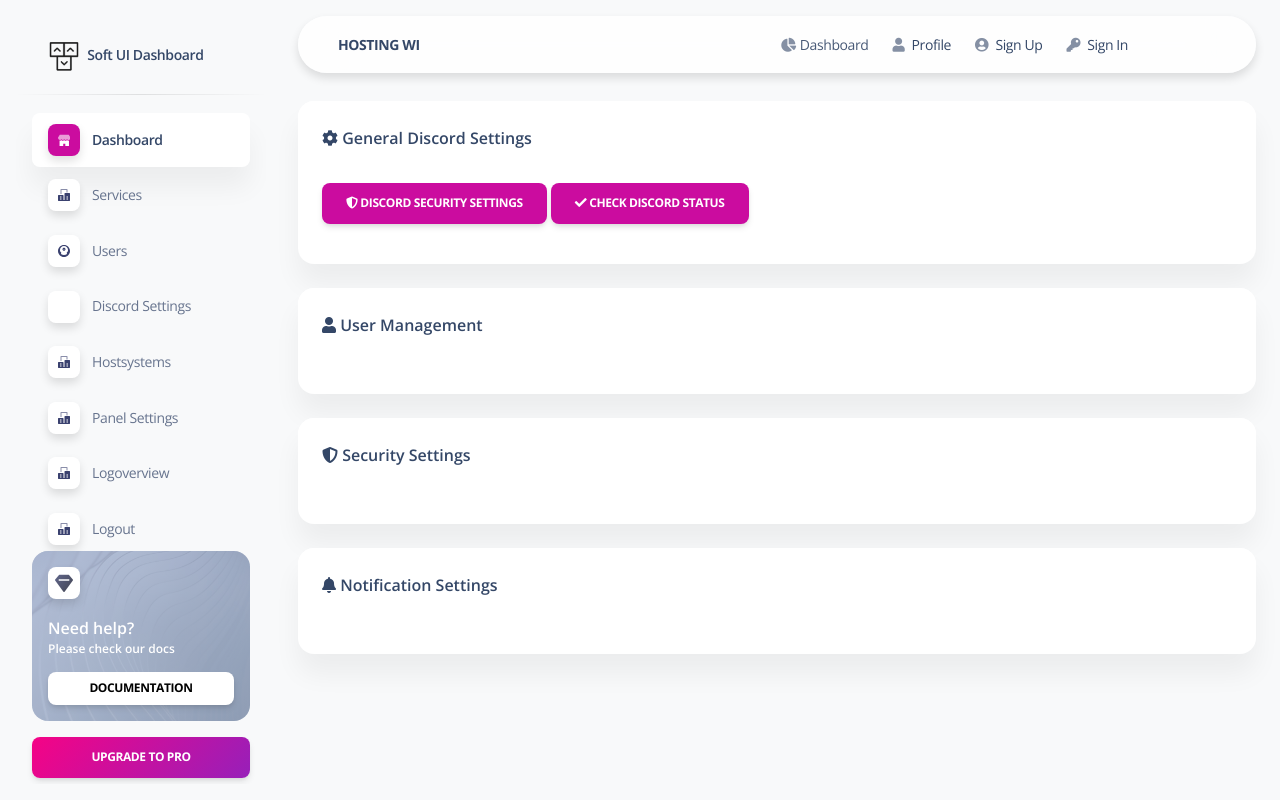
After one commit to NequZ/Hosting-Interface, a PHP site: page /views/discord_settings.php in a window 1280 px wide. The commit adds this page. Run offline with PHP 8.4, Linux system fonts and the light colour scheme; the visitor is signed in with stand-in values (Sample User, id 1); data that the repository does not hold is empty.

Commit message:
Started some Discord Settings, added config entries for discord module, added first controller for Discord Bot

```diff
--- a/config.php
+++ b/config.php
@@ -1,5 +1,4 @@
 <?php
-// config/config.php
 
 return [
     'requiredphpversion' => '7.4', // Required PHP Version its just for the Systemcheck and what PHP Version you want to set as required.
@@ -8,5 +7,11 @@ return [
     'db_name' => 'nw_maindb',
     'db_user' => 'nw_user',
     'db_pass' => 'Michelle0105*',
+
+    // The following settings are for the Discord Module
+    'discord' => [
+        'enabled' => true, // Change this to false to disable the Discord Module
+        ]
 ];
+
 ?>
--- a/include/sidebar.php
+++ b/include/sidebar.php
@@ -1,3 +1,7 @@
+<?php
+$config = include('../config.php');
+?>
+
 <aside class="sidenav navbar navbar-vertical navbar-expand-xs border-0 border-radius-xl my-3 fixed-start ms-3 " id="sidenav-main">
     <div class="sidenav-header">
         <i class="fas fa-times p-3 cursor-pointer text-secondary opacity-5 position-absolute end-0 top-0 d-none d-xl-none" aria-hidden="true" id="iconSidenav"></i>
@@ -10,7 +14,7 @@
     <div class="collapse navbar-collapse  w-auto " id="sidenav-collapse-main">
         <ul class="navbar-nav">
             <li class="nav-item">
-                <a class="nav-link  active" href="dashboard.php">
+                <a class="nav-link active" href="dashboard.php">
                     <div class="icon icon-shape icon-sm shadow border-radius-md bg-white text-center me-2 d-flex align-items-center justify-content-center">
                         <svg width="12px" height="12px" viewBox="0 0 45 40" version="1.1" xmlns="http://www.w3.org/2000/svg" xmlns:xlink="http://www.w3.org/1999/xlink">
                             <title>shop </title>
@@ -39,7 +43,7 @@
                                     <g transform="translate(1716.000000, 291.000000)">
                                         <g id="office" transform="translate(153.000000, 2.000000)">
                                             <path class="color-background opacity-6" d="M12.25,17.5 L8.75,17.5 L8.75,1.75 C8.75,0.78225 9.53225,0 10.5,0 L31.5,0 C32.46775,0 33.25,0.78225 33.25,1.75 L33.25,12.25 L29.75,12.25 L29.75,3.5 L12.25,3.5 L12.25,17.5 Z"></path>
-                                            <path class="color-background" d="M40.25,14 L24.5,14 C23.53225,14 22.75,14.78225 22.75,15.75 L22.75,38.5 L19.25,38.5 L19.25,22.75 C19.25,21.78225 18.46775,21 17.5,21 L1.75,21 C0.78225,21 0,21.78225 0,22.75 L0,40.25 C0,41.21775 0.78225,42 1.75,42 L40.25,42 C41.21775,42 42,41.21775 42,40.25 L42,15.75 C42,14.78225 41.21775,14 40.25,14 Z M12.25,36.75 L7,36.75 L7,33.25 L12.25,33.25 L12.25,36.75 Z M12.25,29.75 L7,29.75 L7,26.25 L12.25,26.25 L12.25,29.75 Z M35,36.75 L29.75,36.75 L29.75,33.25 L35,33.25 L35,36.75 Z M35,29.75 L29.75,29.75 L29.75,26.25 L35,26.25 L35,29.75 Z M35,22.75 L29.75,22.75 L29.75,19.25 L35,19.25 L35,22.75 Z"></path>
+                                            <path class="color-background" d="M40.25,14 L24.5,14 C23.53225,14 22.75,14.78225 22.75,15.75 L22.75,38.5 L19.25,38.5 L19.25,22.75 C19.25,21.78225 18.46775,21 17.5,21 L1.75,21 C0.78225,21 0,21.78225 0,22.75 L0,40.25 C0,41.21775 0.78225,42 1.75,42 L40.25,42 C41.21775,42 42,41.21775 42,40.25 L42,15.75 C42,14.78225 41.21775,14 40.25,14 Z M12.25,36.75 L7,36.75 L7,33.25 L12.25,33.25 L12.25,36.75 Z M12.25,29.75 L7,29.75 L7,26.25 L12.25,26.25 L12.25,29.75 Z M35,36.75 L29.75,36.75 L29.75,33.25 L35,33.25 L35,36.75 Z M35,29.75 L29.75,29.75 L29.75,26.25 L35,26.25 L35,29.75 Z"></path>
                                         </g>
                                     </g>
                                 </g>
@@ -69,6 +73,17 @@
                 </a>
             </li>
 
+            <?php if ($config['discord']['enabled']): ?>
+                <li class="nav-item">
+                    <a class="nav-link" href="discord_settings.php">
+                        <div class="icon icon-shape icon-sm shadow border-radius-md bg-white text-center me-2 d-flex align-items-center justify-content-center">
+                            <i class="fab fa-discord"></i>
+                        </div>
+                        <span class="nav-link-text ms-1">Discord Settings</span>
+                    </a>
+                </li>
+            <?php endif; ?>
+
             <li class="nav-item">
                 <a class="nav-link" href="servermanagement.php">
                     <div class="icon icon-shape icon-sm shadow border-radius-md bg-white text-center me-2 d-flex align-items-center justify-content-center">
@@ -79,7 +94,7 @@
                                     <g transform="translate(1716.000000, 291.000000)">
                                         <g id="office" transform="translate(153.000000, 2.000000)">
                                             <path class="color-background opacity-6" d="M12.25,17.5 L8.75,17.5 L8.75,1.75 C8.75,0.78225 9.53225,0 10.5,0 L31.5,0 C32.46775,0 33.25,0.78225 33.25,1.75 L33.25,12.25 L29.75,12.25 L29.75,3.5 L12.25,3.5 L12.25,17.5 Z"></path>
-                                            <path class="color-background" d="M40.25,14 L24.5,14 C23.53225,14 22.75,14.78225 22.75,15.75 L22.75,38.5 L19.25,38.5 L19.25,22.75 C19.25,21.78225 18.46775,21 17.5,21 L1.75,21 C0.78225,21 0,21.78225 0,22.75 L0,40.25 C0,41.21775 0.78225,42 1.75,42 L40.25,42 C41.21775,42 42,41.21775 42,40.25 L42,15.75 C42,14.78225 41.21775,14 40.25,14 Z M12.25,36.75 L7,36.75 L7,33.25 L12.25,33.25 L12.25,36.75 Z M12.25,29.75 L7,29.75 L7,26.25 L12.25,26.25 L12.25,29.75 Z M35,36.75 L29.75,36.75 L29.75,33.25 L35,33.25 L35,36.75 Z M35,29.75 L29.75,29.75 L29.75,26.25 L35,26.25 L35,29.75 Z M35,22.75 L29.75,22.75 L29.75,19.25 L35,19.25 L35,22.75 Z"></path>
+                                            <path class="color-background" d="M40.25,14 L24.5,14 C23.53225,14 22.75,14.78225 22.75,15.75 L22.75,38.5 L19.25,38.5 L19.25,22.75 C19.25,21.78225 18.46775,21 17.5,21 L1.75,21 C0.78225,21 0,21.78225 0,22.75 L0,40.25 C0,41.21775 0.78225,42 1.75,42 L40.25,42 C41.21775,42 42,41.21775 42,40.25 L42,15.75 C42,14.78225 41.21775,14 40.25,14 Z M12.25,36.75 L7,36.75 L7,33.25 L12.25,33.25 L12.25,36.75 Z M12.25,29.75 L7,29.75 L7,26.25 L12.25,26.25 L12.25,29.75 Z M35,36.75 L29.75,36.75 L29.75,33.25 L35,33.25 L35,36.75 Z M35,29.75 L29.75,29.75 L29.75,26.25 L35,26.25 L35,29.75 Z"></path>
                                         </g>
                                     </g>
                                 </g>
@@ -99,7 +114,7 @@
                                     <g transform="translate(1716.000000, 291.000000)">
                                         <g id="office" transform="translate(153.000000, 2.000000)">
                                             <path class="color-background opacity-6" d="M12.25,17.5 L8.75,17.5 L8.75,1.75 C8.75,0.78225 9.53225,0 10.5,0 L31.5,0 C32.46775,0 33.25,0.78225 33.25,1.75 L33.25,12.25 L29.75,12.25 L29.75,3.5 L12.25,3.5 L12.25,17.5 Z"></path>
-                                            <path class="color-background" d="M40.25,14 L24.5,14 C23.53225,14 22.75,14.78225 22.75,15.75 L22.75,38.5 L19.25,38.5 L19.25,22.75 C19.25,21.78225 18.46775,21 17.5,21 L1.75,21 C0.78225,21 0,21.78225 0,22.75 L0,40.25 C0,41.21775 0.78225,42 1.75,42 L40.25,42 C41.21775,42 42,41.21775 42,40.25 L42,15.75 C42,14.78225 41.21775,14 40.25,14 Z M12.25,36.75 L7,36.75 L7,33.25 L12.25,33.25 L12.25,36.75 Z M12.25,29.75 L7,29.75 L7,26.25 L12.25,26.25 L12.25,29.75 Z M35,36.75 L29.75,36.75 L29.75,33.25 L35,33.25 L35,36.75 Z M35,29.75 L29.75,29.75 L29.75,26.25 L35,26.25 L35,29.75 Z M35,22.75 L29.75,22.75 L29.75,19.25 L35,19.25 L35,22.75 Z"></path>
+                                            <path class="color-background" d="M40.25,14 L24.5,14 C23.53225,14 22.75,14.78225 22.75,15.75 L22.75,38.5 L19.25,38.5 L19.25,22.75 C19.25,21.78225 18.46775,21 17.5,21 L1.75,21 C0.78225,21 0,21.78225 0,22.75 L0,40.25 C0,41.21775 0.78225,42 1.75,42 L40.25,42 C41.21775,42 42,41.21775 42,40.25 L42,15.75 C42,14.78225 41.21775,14 40.25,14 Z M12.25,36.75 L7,36.75 L7,33.25 L12.25,33.25 L12.25,36.75 Z M12.25,29.75 L7,29.75 L7,26.25 L12.25,26.25 L12.25,29.75 Z M35,36.75 L29.75,36.75 L29.75,33.25 L35,33.25 L35,36.75 Z M35,29.75 L29.75,29.75 L29.75,26.25 L35,26.25 L35,29.75 Z"></path>
                                         </g>
                                     </g>
                                 </g>
@@ -119,7 +134,7 @@
                                     <g transform="translate(1716.000000, 291.000000)">
                                         <g id="office" transform="translate(153.000000, 2.000000)">
                                             <path class="color-background opacity-6" d="M12.25,17.5 L8.75,17.5 L8.75,1.75 C8.75,0.78225 9.53225,0 10.5,0 L31.5,0 C32.46775,0 33.25,0.78225 33.25,1.75 L33.25,12.25 L29.75,12.25 L29.75,3.5 L12.25,3.5 L12.25,17.5 Z"></path>
-                                            <path class="color-background" d="M40.25,14 L24.5,14 C23.53225,14 22.75,14.78225 22.75,15.75 L22.75,38.5 L19.25,38.5 L19.25,22.75 C19.25,21.78225 18.46775,21 17.5,21 L1.75,21 C0.78225,21 0,21.78225 0,22.75 L0,40.25 C0,41.21775 0.78225,42 1.75,42 L40.25,42 C41.21775,42 42,41.21775 42,40.25 L42,15.75 C42,14.78225 41.21775,14 40.25,14 Z M12.25,36.75 L7,36.75 L7,33.25 L12.25,33.25 L12.25,36.75 Z M12.25,29.75 L7,29.75 L7,26.25 L12.25,26.25 L12.25,29.75 Z M35,36.75 L29.75,36.75 L29.75,33.25 L35,33.25 L35,36.75 Z M35,29.75 L29.75,29.75 L29.75,26.25 L35,26.25 L35,29.75 Z M35,22.75 L29.75,22.75 L29.75,19.25 L35,19.25 L35,22.75 Z"></path>
+                                            <path class="color-background" d="M40.25,14 L24.5,14 C23.53225,14 22.75,14.78225 22.75,15.75 L22.75,38.5 L19.25,38.5 L19.25,22.75 C19.25,21.78225 18.46775,21 17.5,21 L1.75,21 C0.78225,21 0,21.78225 0,22.75 L0,40.25 C0,41.21775 0.78225,42 1.75,42 L40.25,42 C41.21775,42 42,41.21775 42,40.25 L42,15.75 C42,14.78225 41.21775,14 40.25,14 Z M12.25,36.75 L7,36.75 L7,33.25 L12.25,33.25 L12.25,36.75 Z M12.25,29.75 L7,29.75 L7,26.25 L12.25,26.25 L12.25,29.75 Z M35,36.75 L29.75,36.75 L29.75,33.25 L35,33.25 L35,36.75 Z M35,29.75 L29.75,29.75 L29.75,26.25 L35,26.25 L35,29.75 Z"></path>
                                         </g>
                                     </g>
                                 </g>
@@ -132,14 +147,14 @@
             <li class="nav-item">
                 <a class="nav-link" href="logout.php">
                     <div class="icon icon-shape icon-sm shadow border-radius-md bg-white text-center me-2 d-flex align-items-center justify-content-center">
-                        <svg width="12px" height="12px" viewBox="0 0 42 42" version="1.1" xmlns="http://www.w3.org/2000/svg" xmlns:xlink="http://www.w3.org/1999/xlink">
+                        <svg width="12px" height="12px" viewBox="0 0 42 42" version="1.1" xmlns="http://www.w3.org/1999/xlink">
                             <title>Settings</title>
                             <g stroke="none" stroke-width="1" fill="none" fill-rule="evenodd">
                                 <g transform="translate(-1869.000000, -293.000000)" fill="#FFFFFF" fill-rule="nonzero">
                                     <g transform="translate(1716.000000, 291.000000)">
                                         <g id="office" transform="translate(153.000000, 2.000000)">
                                             <path class="color-background opacity-6" d="M12.25,17.5 L8.75,17.5 L8.75,1.75 C8.75,0.78225 9.53225,0 10.5,0 L31.5,0 C32.46775,0 33.25,0.78225 33.25,1.75 L33.25,12.25 L29.75,12.25 L29.75,3.5 L12.25,3.5 L12.25,17.5 Z"></path>
-                                            <path class="color-background" d="M40.25,14 L24.5,14 C23.53225,14 22.75,14.78225 22.75,15.75 L22.75,38.5 L19.25,38.5 L19.25,22.75 C19.25,21.78225 18.46775,21 17.5,21 L1.75,21 C0.78225,21 0,21.78225 0,22.75 L0,40.25 C0,41.21775 0.78225,42 1.75,42 L40.25,42 C41.21775,42 42,41.21775 42,40.25 L42,15.75 C42,14.78225 41.21775,14 40.25,14 Z M12.25,36.75 L7,36.75 L7,33.25 L12.25,33.25 L12.25,36.75 Z M12.25,29.75 L7,29.75 L7,26.25 L12.25,26.25 L12.25,29.75 Z M35,36.75 L29.75,36.75 L29.75,33.25 L35,33.25 L35,36.75 Z M35,29.75 L29.75,29.75 L29.75,26.25 L35,26.25 L35,29.75 Z M35,22.75 L29.75,22.75 L29.75,19.25 L35,19.25 L35,22.75 Z"></path>
+                                            <path class="color-background" d="M40.25,14 L24.5,14 C23.53225,14 22.75,14.78225 22.75,15.75 L22.75,38.5 L19.25,38.5 L19.25,22.75 C19.25,21.78225 18.46775,21 17.5,21 L1.75,21 C0.78225,21 0,21.78225 0,22.75 L0,40.25 C0,41.21775 0.78225,42 1.75,42 L40.25,42 C41.21775,42 42,41.21775 42,40.25 L42,15.75 C42,14.78225 41.21775,14 40.25,14 Z M12.25,36.75 L7,36.75 L7,33.25 L12.25,33.25 L12.25,36.75 Z M12.25,29.75 L7,29.75 L7,26.25 L12.25,26.25 L12.25,29.75 Z M35,36.75 L29.75,36.75 L29.75,33.25 L35,33.25 L35,36.75 Z M35,29.75 L29.75,29.75 L29.75,26.25 L35,26.25 L35,29.75 Z"></path>
                                         </g>
                                     </g>
                                 </g>
--- /dev/null
+++ b/views/discord_settings.php
@@ -0,0 +1,128 @@
+<?php
+session_start(); // Start the session
+require_once '../include/classcontroll.php';
+
+if (!isset($_SESSION['username'])) {
+    header('Location: login.php'); // Redirect to login if session is not set
+    exit;
+}
+
+
+
+$config = include('../config.php');
+
+$discordEnabled = $config['discord']['enabled'];
+
+if (!$discordEnabled) {
+    echo '<br>
+    <div class="alert alert-danger" role="alert">
+        <span class="alert-icon"><i class="fas fa-thumbs-down"></i></span>
+        <strong>Danger!</strong> Discord Module is disabled. Please enable it in the config.php file.
+    </div>';
+} else {
+    ?>
+    <!DOCTYPE html>
+    <html lang="en">
+    <head>
+        <?php include '../include/head.php'; ?>
+        <script src="https://code.jquery.com/jquery-3.5.1.min.js"></script>
+        <script src="https://stackpath.bootstrapcdn.com/bootstrap/4.5.2/js/bootstrap.min.js"></script>
+    </head>
+    <body>
+    <!-- Modal -->
+    <div class="modal fade" id="statusModal" tabindex="-1" role="dialog" aria-labelledby="statusModalLabel" aria-hidden="true">
+        <div class="modal-dialog" role="document">
+            <div class="modal-content">
+                <div class="modal-header">
+                    <h5 class="modal-title" id="statusModalLabel">Discord Bot Status</h5>
+                    <button type="button" class="close" data-dismiss="modal" aria-label="Close">
+                        <span aria-hidden="true">&times;</span>
+                    </button>
+                </div>
+                <div class="modal-body">
+                    <!-- Status message will be inserted here -->
+                    <p id="statusMessage">Checking status...</p>
+                </div>
+                <div class="modal-footer">
+                    <button type="button" class="btn btn-secondary" data-dismiss="modal">Close</button>
+                </div>
+            </div>
+        </div>
+    </div>
+
+    <div class="container-fluid py-4">
+        <div class="row">
+            <div class="col-12">
+                <div class="card mb-4">
+                    <div class="card-header pb-0">
+                        <h6><i class="fas fa-cog"></i> General Discord Settings</h6>
+                    </div>
+                    <div class="card-body">
+                        <a href="discord_security_settings.php" class="btn btn-primary"><i class="fas fa-shield-alt"></i>
+                            Discord Security Settings
+                        </a>
+                        <button type="button" class="btn btn-primary" data-toggle="modal" data-target="#statusModal">
+                            <i class="fas fa-check"></i> Check Discord Status
+                        </button>
+                    </div>
+                </div>
+            </div>
+        </div>
+
+        <!-- Additional Section 1 -->
+        <div class="row">
+            <div class="col-12">
+                <div class="card mb-4">
+                    <div class="card-header pb-0">
+                        <h6><i class="fas fa-user"></i> User Management</h6>
+                    </div>
+                    <div class="card-body">
+                        <!-- Add user management settings or details here -->
+                    </div>
+                </div>
+            </div>
+        </div>
+
+        <!-- Additional Section 2 -->
+        <div class="row">
+            <div class="col-12">
+                <div class="card mb-4">
+                    <div class="card-header pb-0">
+                        <h6><i class="fas fa-shield-alt"></i> Security Settings</h6>
+                    </div>
+                    <div class="card-body">
+                        <!-- Add security settings or details here -->
+                    </div>
+                </div>
+            </div>
+        </div>
+
+        <!-- Additional Section 3 -->
+        <div class="row">
+            <div class="col-12">
+                <div class="card mb-4">
+                    <div class="card-header pb-0">
+                        <h6><i class="fas fa-bell"></i> Notification Settings</h6>
+                    </div>
+                    <div class="card-body">
+                        <!-- Add notification settings or details here -->
+                    </div>
+                </div>
+            </div>
+        </div>
+    </div>
+
+    <script>
+        $(document).ready(function() {
+            $('#statusModal').on('show.bs.modal', function (event) {
+                $.post('../controllers/CheckDiscordStatusController.php', function(data) {
+                    $('#statusMessage').html(data);
+                });
+            });
+        });
+    </script>
+    </body>
+    </html>
+    <?php
+}
+?>
```
Also changed, not shown: controllers/CheckDiscordStatusController.php (added, +22 -0 lines).
